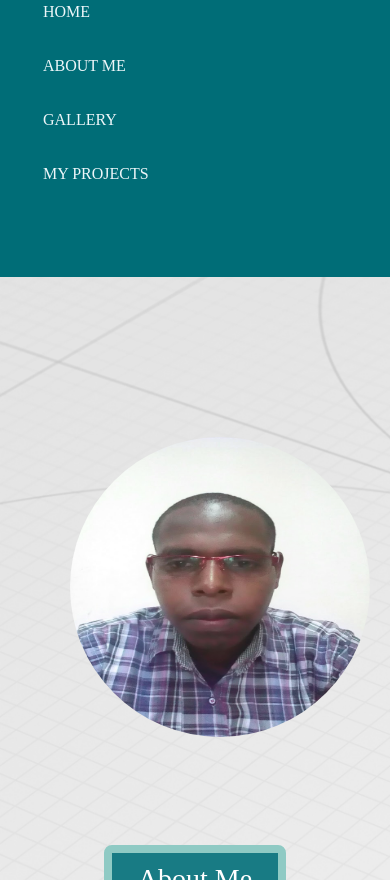
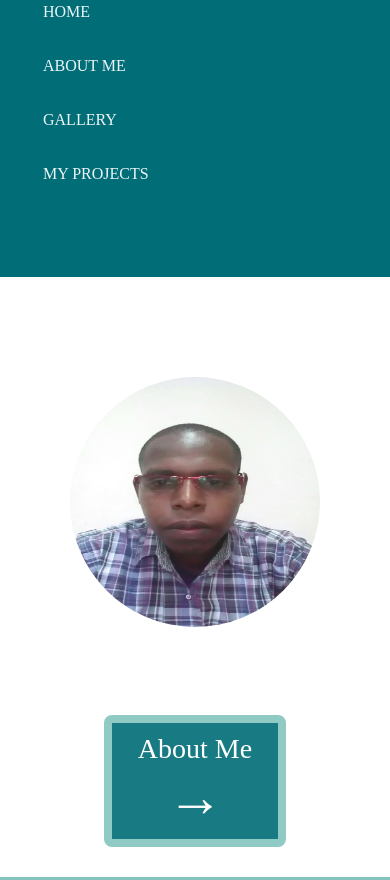
Before and after one commit to ngetichnicholas/my-portfolio, a plain HTML site: page index.html in a window 390 px wide. Shown: the part 123-1003 px from the top of the page. Drawn offline with Linux system fonts and the light colour scheme.

Commit message:
Update profile in media querry

```diff
--- a/css/style.css
+++ b/css/style.css
@@ -135,7 +135,7 @@ h2 {
 }
 #social ul li {
   list-style: none;
-  margin: 0px 30px 0px 0px;
+  margin-left: 30px;
 }
 table {
   border: 10px solid #006D77;
@@ -262,6 +262,8 @@ table th {
     width: 100%;
   }
   #footer {
+    margin: unset;
+    padding: unset;
     width: 100%;
   }
   #menu{
@@ -270,6 +272,10 @@ table th {
     padding: 0px;
     margin-right: unset;
     margin-left: 0px;
+  }
+  #banner {
+    height: 600px;
+    background-image: unset;
   }
   #menu ul{
     text-align: unset;
@@ -292,19 +298,20 @@ table th {
   }
   #container {
     height: auto;
+    width: 100%;
   }
   #profile {
     align-items: center;
     padding-left: 70px;
   }
   #profile img {
-    height: 300px;
-    margin-top: 160px;
-    width: 300px;
-    border-radius: 150px;
+    height: 250px;
+    margin-top: 100px;
+    width: 250px;
+    border-radius: 125px;
   }
   #launcher {
-    padding-top: 100px;
+    padding-top: 80px;
     text-align: center;
     align-items: center;
     float: left;
@@ -318,4 +325,8 @@ table th {
     table-layout:fixed;
     word-wrap: break-word;
   }
+  #banner {
+    width: 100%;
+    margin: unset;
+  }
 }
```
